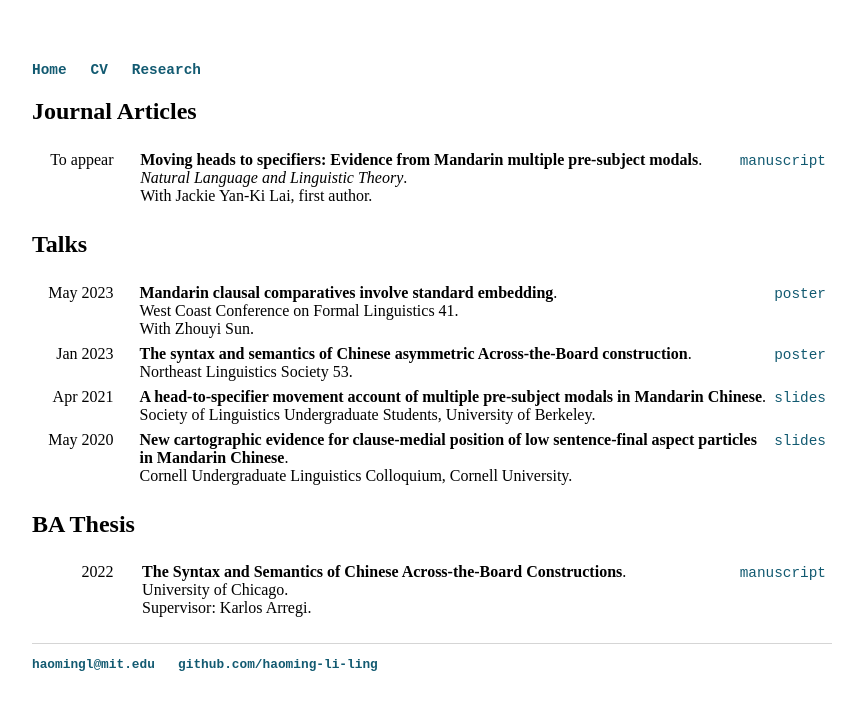
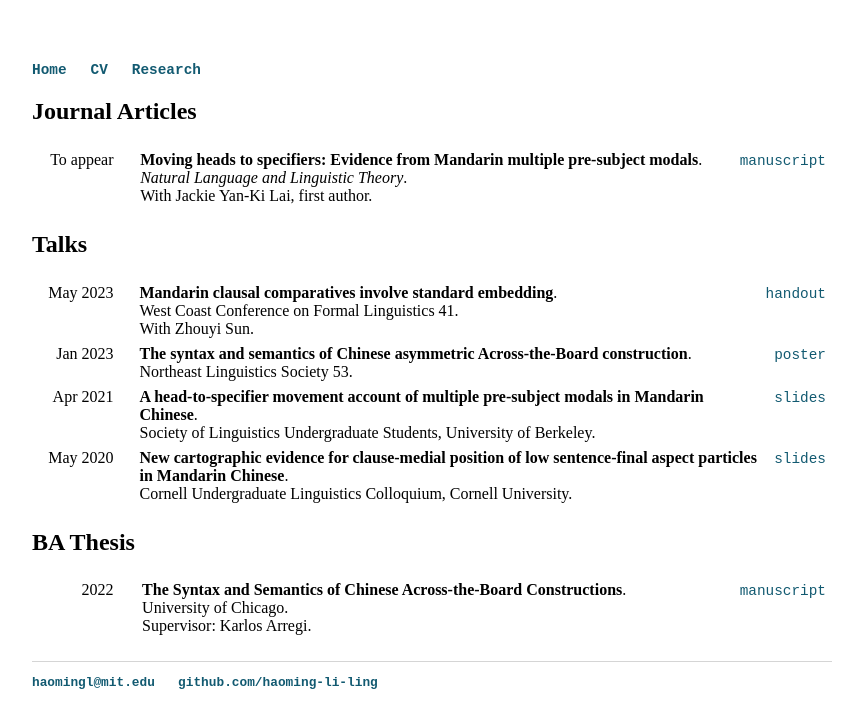
Before and after one commit to haoming-li-ling/haoming-li-ling.github.io, a Jekyll site: the page built from papers/index.html, in a window 1280 px wide. Shown: the top 728 px of the page, without its empty margins (208-1064 px from the left). Built offline with Jekyll 4.4.1, drawn with Linux system fonts in a browser that asks for light colours.

Commit message:
wccfl url

```diff
--- a/_data/output.yml
+++ b/_data/output.yml
@@ -12,8 +12,8 @@
     - title: Mandarin clausal comparatives involve standard embedding
       publication: West Coast Conference on Formal Linguistics 41
       date: May 2023
-      type: poster
-      url: \#
+      type: handout
+      url: /files/WCCFL_Handout.pdf
       author: Zhouyi Sun
     - title: The syntax and semantics of Chinese asymmetric Across-the-Board construction
       publication: Northeast Linguistics Society 53
```
